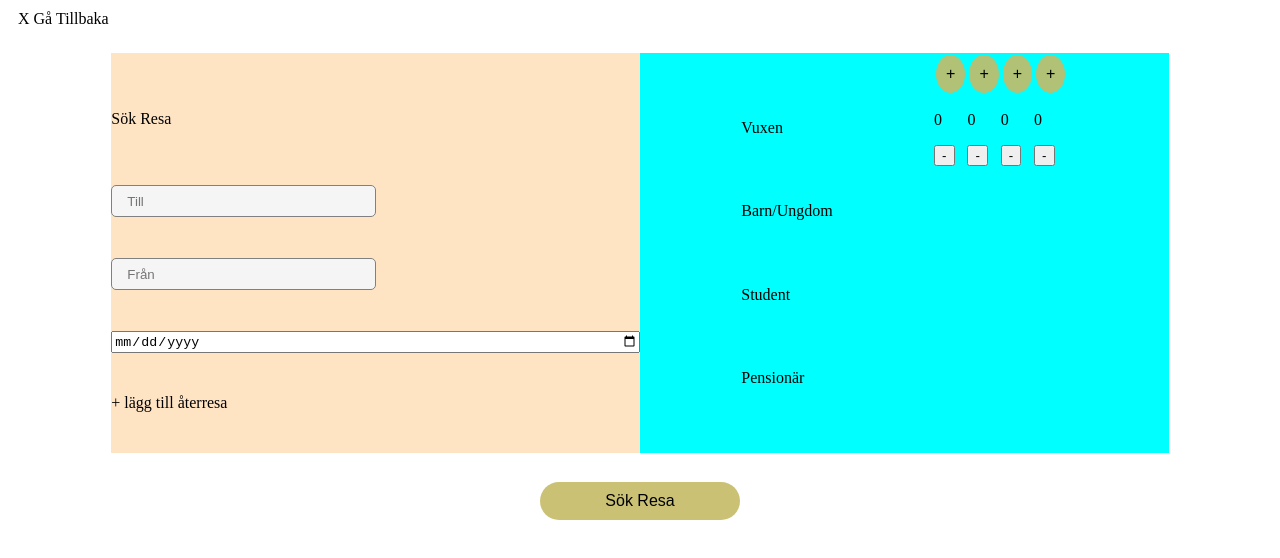
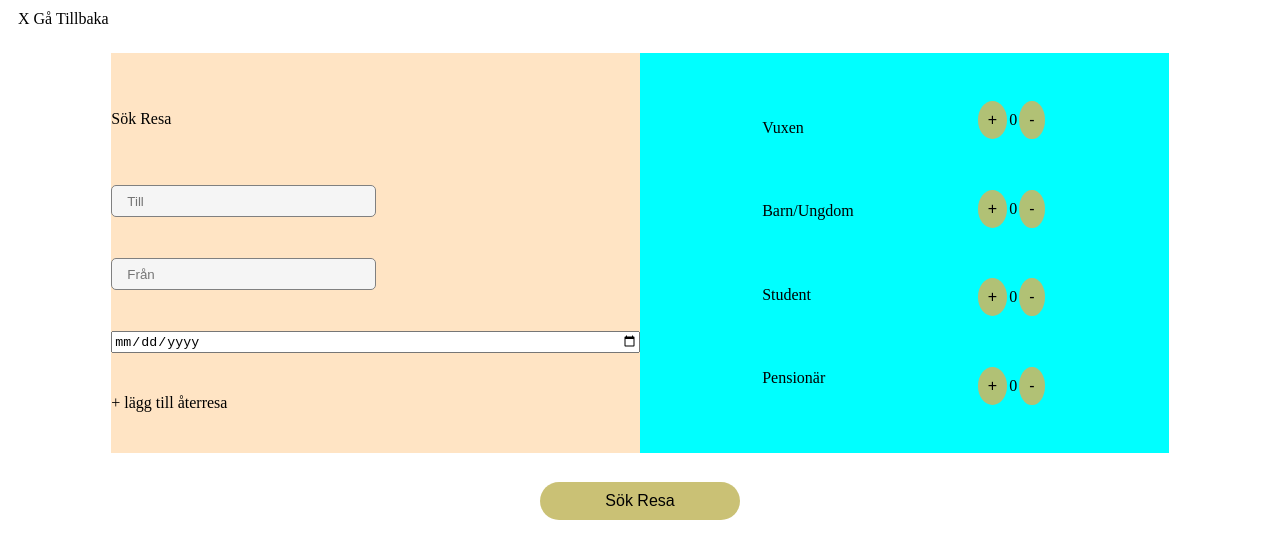
Before and after one commit to TimHogklint/tagmastare_fork, a React (Create React App) app: page /booking in a window 1280 px wide. Shown: the top 558 px of the page. Built offline with nearby package versions, Linux system fonts and the light colour scheme.

Commit message:
Added CSS and buttons

```diff
--- a/src/pages/Booking.jsx
+++ b/src/pages/Booking.jsx
@@ -35,10 +35,10 @@ export default function Booking() {
               </div>
             </div>
             <div className="ticketbuttons">
-              <div className="ticketbutton vuxen"><button className="plusbutton">+</button><p>0</p><button className="minusbutton">-</button></div>
-              <div className="ticketbutton bu"><button className="plusbutton">+</button><p>0</p><button className="minusbutton">-</button></div>
-              <div className="ticketbutton student"><button className="plusbutton">+</button><p>0</p><button className="minusbutton">-</button></div>
-              <div className="ticketbutton pensioner"><button className="plusbutton">+</button><p>0</p><button className="minusbutton">-</button></div>
+              <div className="ticketbutton vuxen"><button className="plusbutton">+</button>0<button className="minusbutton">-</button></div>
+              <div className="ticketbutton bu"><button className="plusbutton">+</button>0<button className="minusbutton">-</button></div>
+              <div className="ticketbutton student"><button className="plusbutton">+</button>0<button className="minusbutton">-</button></div>
+              <div className="ticketbutton pensioner"><button className="plusbutton">+</button>0<button className="minusbutton">-</button></div>
             </div>
           </div>
         </div>
--- a/src/sass/booking.scss
+++ b/src/sass/booking.scss
@@ -29,6 +29,7 @@
   display: flex;
   flex-direction: column;
   justify-content: space-evenly;
+  align-items: start;
 }
 
 .ticketcontainer {
@@ -40,8 +41,9 @@
 }
 
 .ticketbuttons {
-  align-items: flex-start;
-  display: inline-block;
+  display: flex;
+  justify-content: space-evenly;
+  flex-direction: column;
 }
 
 .button {
@@ -72,9 +74,6 @@
   background-color: #f5f5f5;
 }
 
-.ticketbutton {
-  display: inline-block;
-}
 
 .plusbutton {
   background-color: rgba(197, 187, 102, 0.9);
@@ -87,3 +86,15 @@
   margin: 2px;
   border-radius: 100%;
 }
+
+.minusbutton {
+  background-color: rgba(197, 187, 102, 0.9);
+  border: none;
+  padding: 10px;
+  text-align: center;
+  text-decoration: none;
+  display: inline-block;
+  font-size: 16px;
+  margin: 2px;
+  border-radius: 100%;
+}
```
